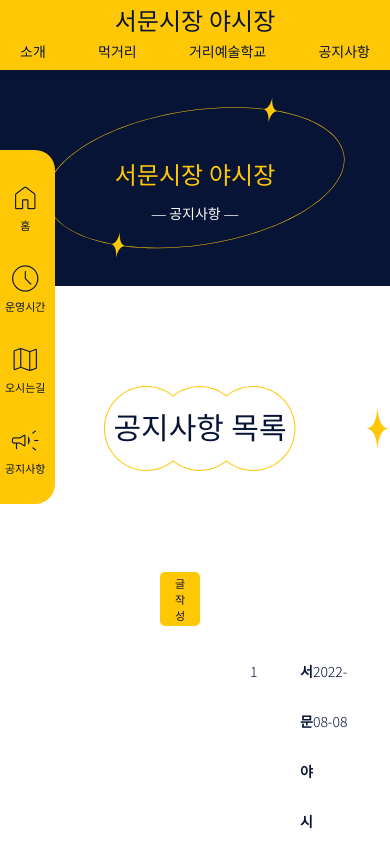
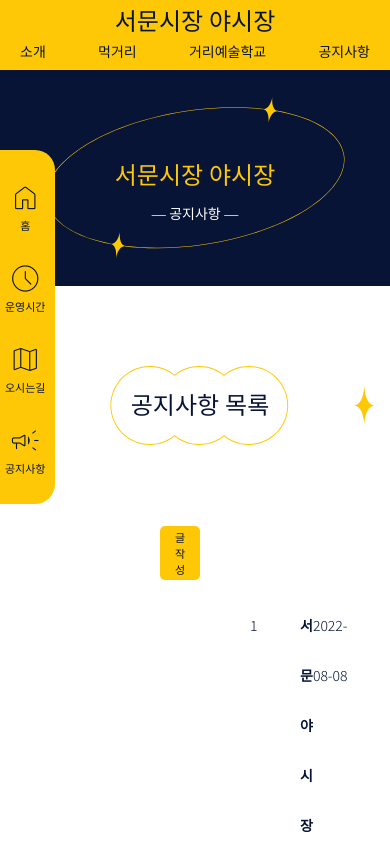
Before and after one commit to hwanyb/project_soemun_react, a React (Create React App) app: page /notice in a window 390 px wide. Shown: the top 844 px of the page. Built offline with nearby package versions, Linux system fonts and the light colour scheme; a web font is replaced by a local one.

Commit message:
Design: SubTitle 컴포넌트 반응형 적용

```diff
--- a/src/components/common/Subtitle.jsx
+++ b/src/components/common/Subtitle.jsx
@@ -8,20 +8,31 @@ const Base = styled.div`
     align-items: center;
     justify-content: center;
     margin: 100px 0;
+  @media screen and (max-width: 900px) {
+    margin: 80px 0;
+  }
 `;
-const Background = styled.div``;
+const Background = styled.div`
+  &>svg {
+    width: 400px;
+    @media screen and (max-width: 900px) {
+      width: 350px;
+  }
+  }
+`;
 const SubtitleText = styled(PyeongBold)`
     font-size: 30px;
     color: #081435;
     position: absolute;
+    @media screen and (max-width: 900px) {
+      font-size: 24px;
+  }
 `;
 export default function Subtitle({ children }) {
   return (
     <Base>
       <Background>
         <svg
-          width="377"
-          height="85"
           viewBox="0 0 377 85"
           fill="none"
           xmlns="http://www.w3.org/2000/svg"
```
